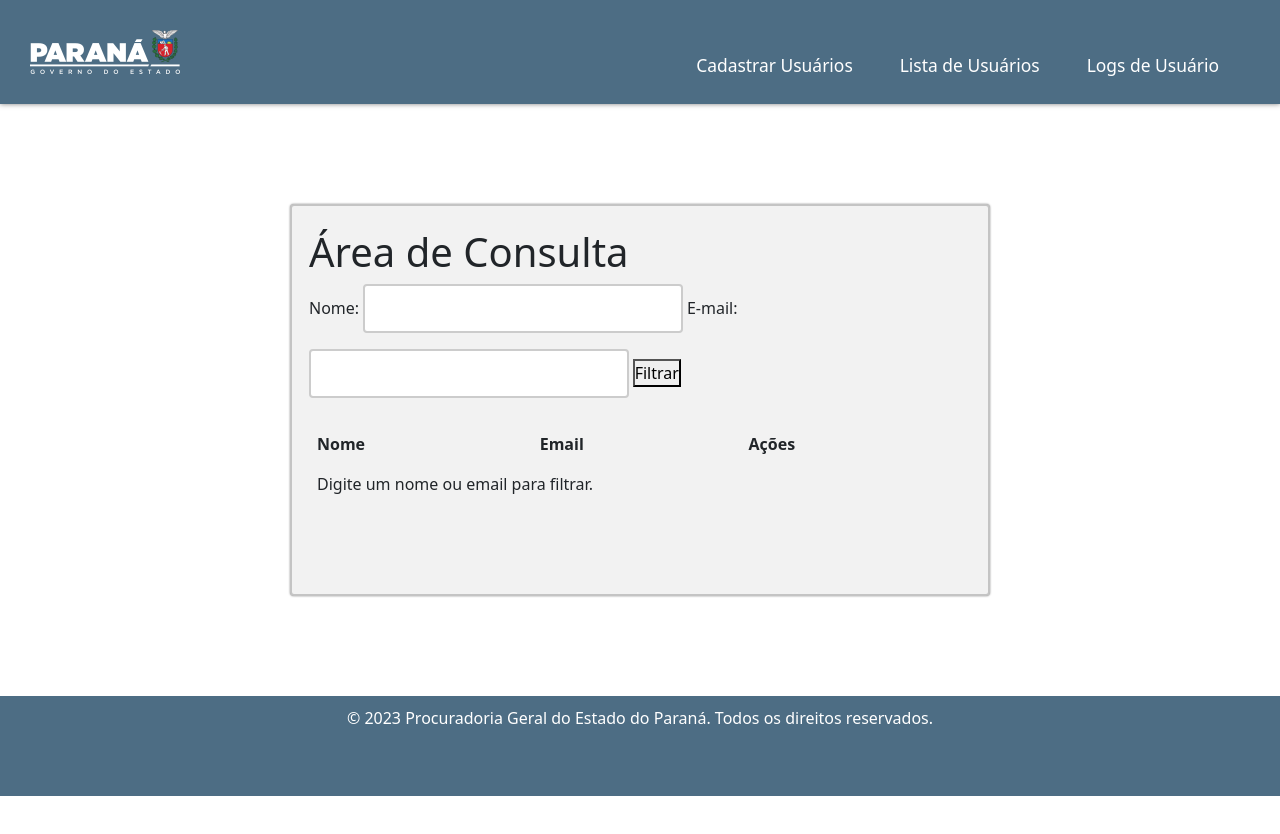
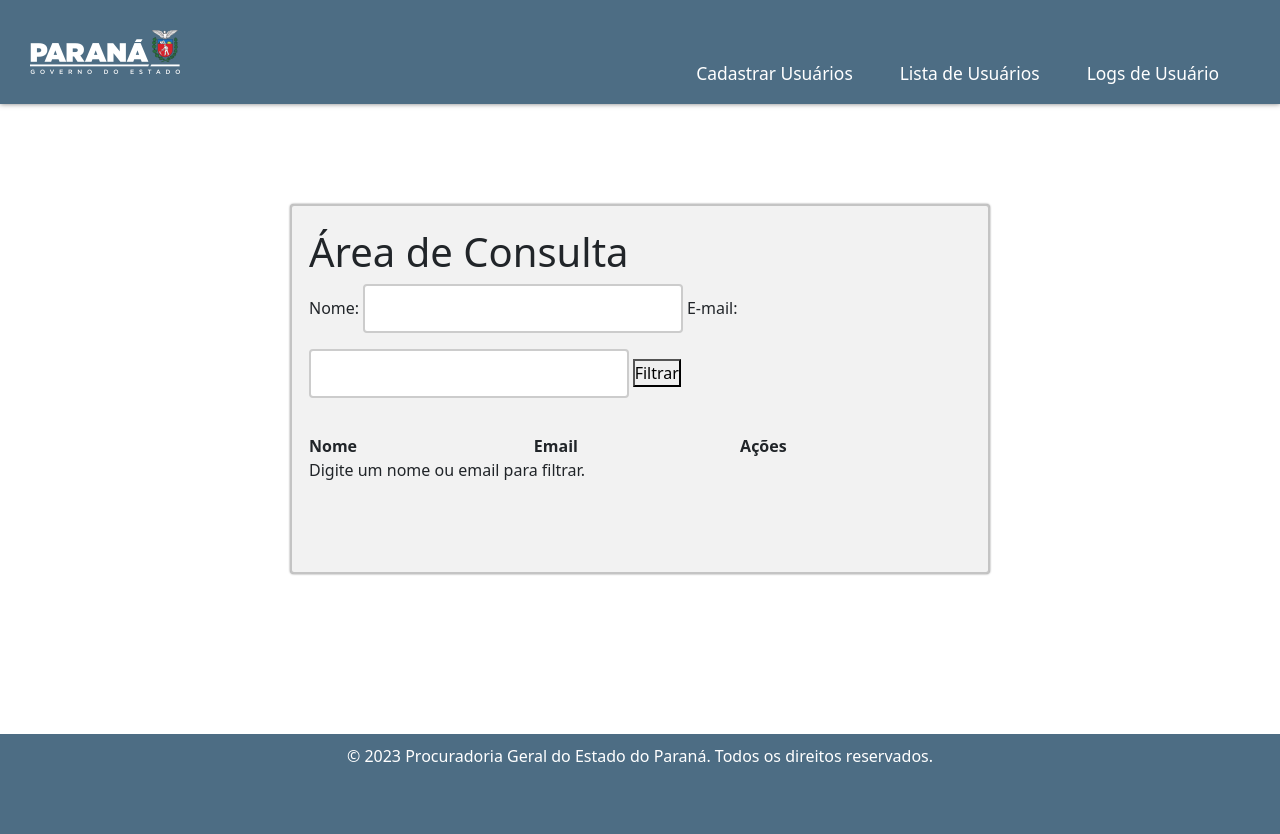
Before and after one commit to RhianFelipe/ControleSistema, a PHP site: page /codigosFiltro/pageFiltroGetLimit.php in a window 1280 px wide. Before the commit the page ends 796 px from the top, so only its background shows below. Run offline with PHP 8.4, Linux system fonts and the light colour scheme.

Commit message:
Style: Estilização do main e tela Filtro

```diff
--- a/public/main.css
+++ b/public/main.css
@@ -55,14 +55,15 @@ header {
   text-align: left;
   margin-right: 15px;
   text-decoration: none;
-
+  padding: 14px 16px;
 }
 
 .list-header a:hover {
-  display: block;
-  color: rgb(230, 230, 230);
+  border-radius: 4%;
+
   text-align: center;
   text-decoration: none;
+  background-color: rgba(250, 235, 215, 0.082);
 
 }
 
@@ -93,6 +94,7 @@ footer{
   color: #ffffff;
   margin-right: 5px;
   cursor: pointer;
+  margin-bottom: 1rem;
 }
 
 .button-edit:hover{
--- a/public/pageLista.php
+++ b/public/pageLista.php
@@ -19,7 +19,7 @@ if (!isset($_SESSION['user'])) {
     <meta http-equiv="X-UA-Compatible" content="IE=edge">
     <meta name="viewport" content="width=device-width, initial-scale=1.0">
     <link rel="stylesheet" href="../public/main.css?v=<?php echo time(); ?>">
-    <link rel="stylesheet" href="../public/style/telaFiltro.css?v=<?php echo time(); ?>">
+    <link rel="stylesheet" href="../public/style/telaLista.css?v=<?php echo time(); ?>">
     <link href="https://cdn.jsdelivr.net/npm/bootstrap@5.3.0/dist/css/bootstrap.min.css" rel="stylesheet"
         integrity="sha384-9ndCyUaIbzAi2FUVXJi0CjmCapSmO7SnpJef0486qhLnuZ2cdeRhO02iuK6FUUVM" crossorigin="anonymous">
         <link rel="icon" href="../public/assets/img/icon-govpr.png" type="image/x-icon">
--- a/public/style/telaFiltro.css
+++ b/public/style/telaFiltro.css
@@ -1,35 +1,6 @@
 /* styles.css */
 
 /* Personalização adicional */
-body {
-  background-color: #f2f2f2;
-  font-family: Arial, sans-serif;
-  margin: 0;
-  padding: 0;
-}
-
-.navbar {
-  list-style-type: none;
-  margin: 0;
-  padding: 0;
-  overflow: hidden;
-}
-
-.list-header {
-  float: left;
-}
-
-.list-header a {
-  display: block;
-  color: rgb(53, 46, 46);
-  text-align: center;
-  padding: 14px 16px;
-  text-decoration: none;
-}
-
-.list-header a:hover {
-  background-color: #627b919a;
-}
 
 #area-form {
   display: flex;
@@ -56,7 +27,16 @@ body {
   font-size: 14px;
 }
 
-
+#button-permissao {
+  display: inline-block;
+  padding: 8px 16px;
+  border: 1px solid #ccc;
+  border-radius: 4px;
+  background-color: #fff;
+  color: #555;
+  cursor: pointer;
+  font-size: 14px;
+}
 
 #button-submit {
   display: block;
@@ -75,7 +55,16 @@ body {
   background-color: #395670;
 }
 
-
+footer {
+  background-color: var(--footer-header-color);
+  color: white;
+  margin-top: 10rem;
+  left: 0;
+  bottom: 0;
+  width: 100%;
+  padding: 10px;
+  text-align: center;
+}
 
 .area-consulta {
   background-color: #f2f2f2;
@@ -138,26 +127,22 @@ input[type="email"] {
 #button-filtro:hover {
   background-color: #395670;
 }
+
 table {
     border-collapse: collapse;
     width: 100%;
+    margin-top: 20px;
 
   }
 
-th,
-td {
-  border: 5rem solid rgb(185, 22, 22);
-  padding: 0.5rem;
+  th, td {
+    border: 2px solid rgb(196, 196, 196);
+    padding: 0px; /*era 8*/
     text-align: left;
+
+
   }
 
   th {
     background-color: #f2f2f2;
-  font-weight: bold;
   }
-
-td,
-th {
-  border-right: 5rem solid rgb(196, 196, 196);
-  border-bottom: 10rem solid rgb(196, 196, 196);
-}
--- a/src/sistema/modalSistema.php
+++ b/src/sistema/modalSistema.php
@@ -19,7 +19,7 @@ if ($_SERVER['REQUEST_METHOD'] === 'POST') {
     <div class="modal-dialog">
         <div class="modal-content">
             <div class="modal-header">
-                <h5 class="modal-title" id="editUsuarioModalLabel">Editar Usuário</h5>
+                <h5 class="modal-title" id="editUsuarioModalLabel">Editar Sistema</h5>
                 <button type="button" class="btn-close" data-bs-dismiss="modal" aria-label="Close"></button>
             </div>
             <div class="modal-body">
```
Also changed, not shown: public/style/telaLista.css (+23 -0 lines). Lines whose indentation alone changed are shown as unchanged.
